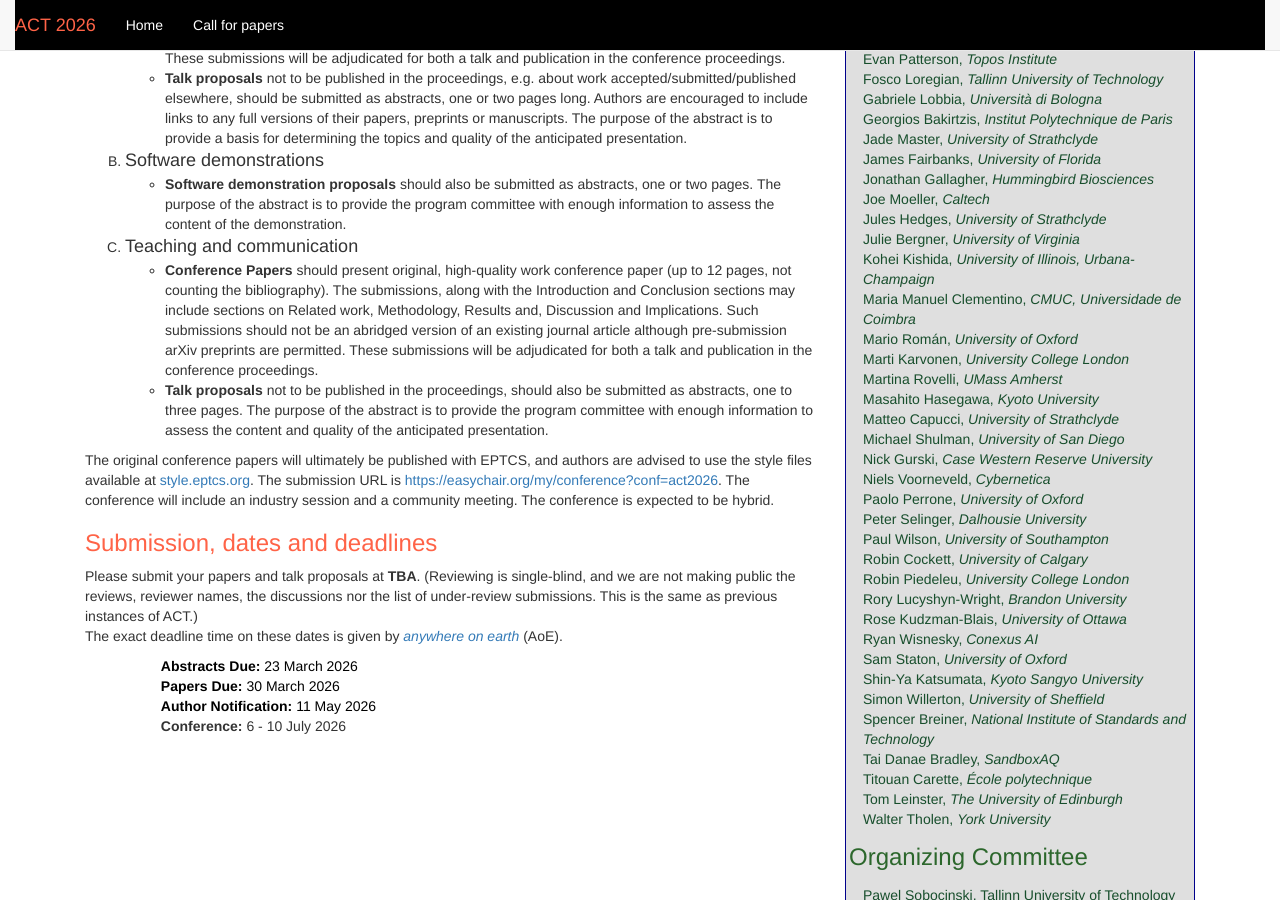
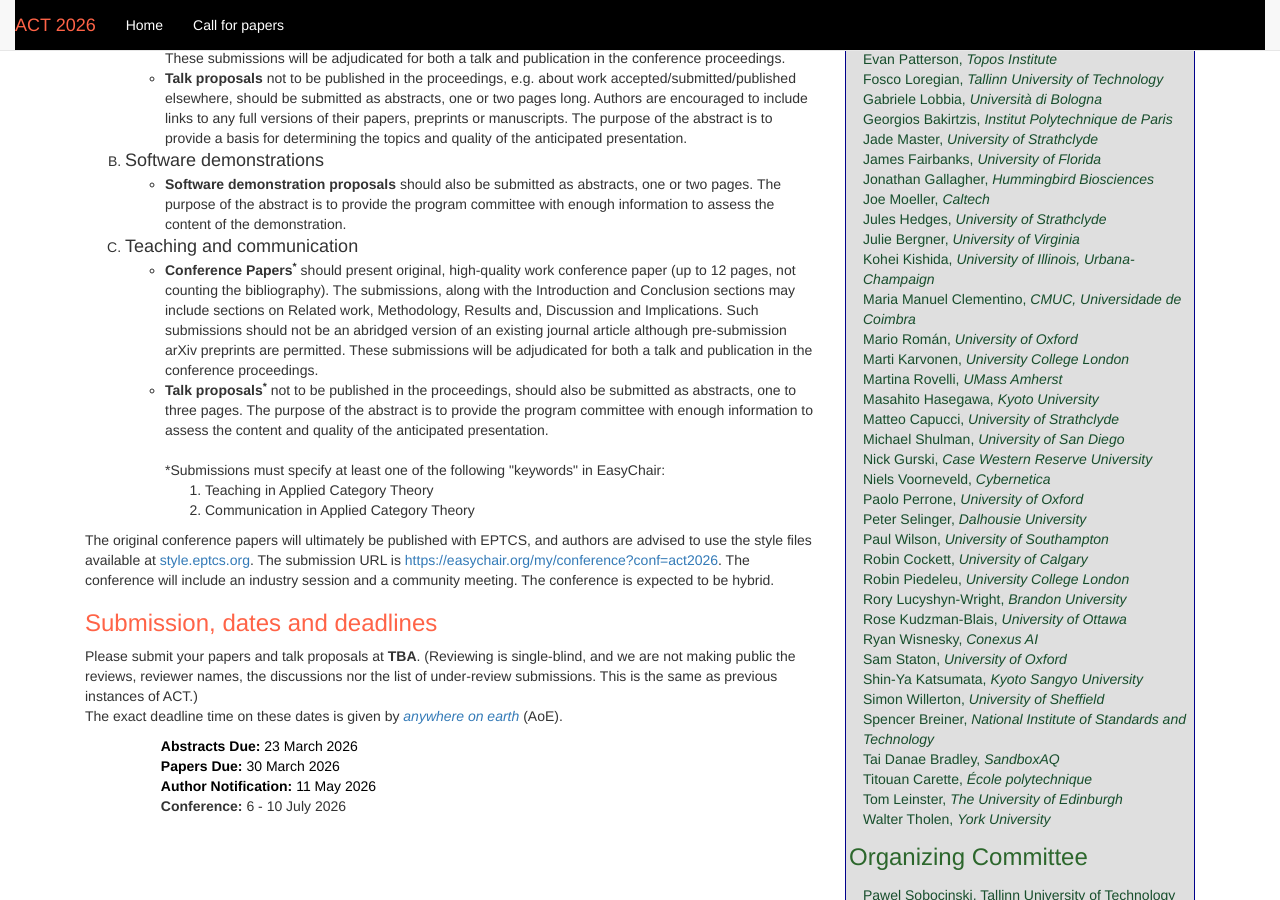
Before and after one commit to actconf2026/actconf2026.github.io, a Jekyll site: the page built from cfp.html, in a window 1280 px wide and 900 px high, scrolled down 501 px. Built offline with Jekyll 4.4.1, drawn with Linux system fonts in a browser that asks for light colours.

Commit message:
Keywords for teaching and communication track.

```diff
--- a/cfp.html
+++ b/cfp.html
@@ -50,7 +50,7 @@ further development of the field.
         <li><font size="+1">Teaching and communication</font></li>
           <ul>
             <li>
-              <b>Conference Papers</b> should present original, high-quality work conference paper
+              <b>Conference Papers<sup>*</sup></b> should present original, high-quality work conference paper
                 (up to 12 pages, not counting the bibliography).
                 The submissions, along with the Introduction and Conclusion sections may include sections on
                 Related work, Methodology, Results and, Discussion and Implications.
@@ -59,10 +59,17 @@ further development of the field.
                 talk and publication in the conference proceedings.
             </li>
             <li>
-              <b>Talk proposals</b> not to be published in the proceedings, should also be submitted as abstracts,
+              <b>Talk proposals<sup>*</sup></b> not to be published in the proceedings, should also be submitted as abstracts,
               one to three pages. The purpose of the abstract is to provide the program committee with
               enough information to assess the content and quality of the anticipated presentation.
             </li>
+          </br>
+          *Submissions must specify at least one of the following "keywords" in EasyChair:
+          <ol>
+            <li> Teaching in Applied Category Theory </li>
+            <li> Communication in Applied Category Theory </li>
+          </ol>
+
           </ul>
       </ol>
   </p>
```
